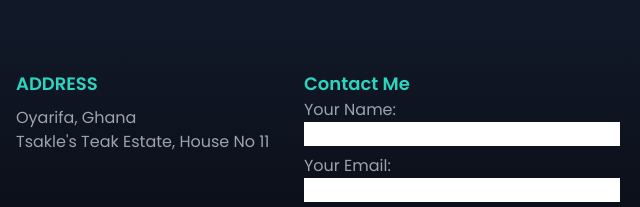
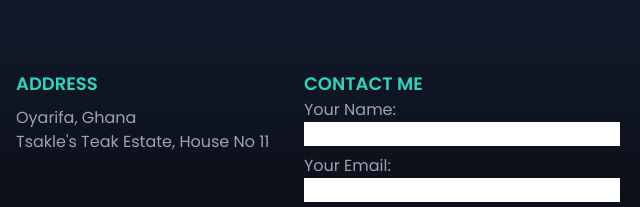
Before and after one commit to Leticiaattoh/Leticiaattoh.github.io, a plain HTML site: page index.html in a window 1280 px wide. Shown: the part 4602-4809 px from the top of the page, 640-1280 px from the left. Drawn offline with nearby package versions, Linux system fonts and the light colour scheme.

Commit message:
Corrected the contavt me session

```diff
--- a/index.html
+++ b/index.html
@@ -375,7 +375,7 @@
       </div>
       <!-- Contact Form -->
 <section id="contact">
-  <h2 class="text-teal-400 font-bold text-lg">Contact Me</h2>
+  <h2 class="text-teal-400 font-bold text-lg">CONTACT ME</h2>
   <form id="contactForm">
     <div class="form-group text-gray-400">
       <label for="name  mt-2">Your Name:</label>
```
